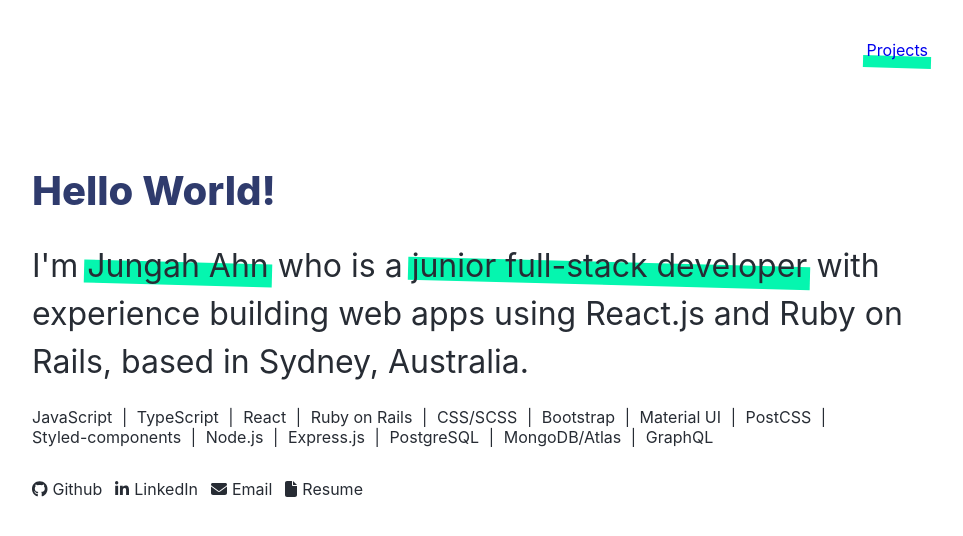
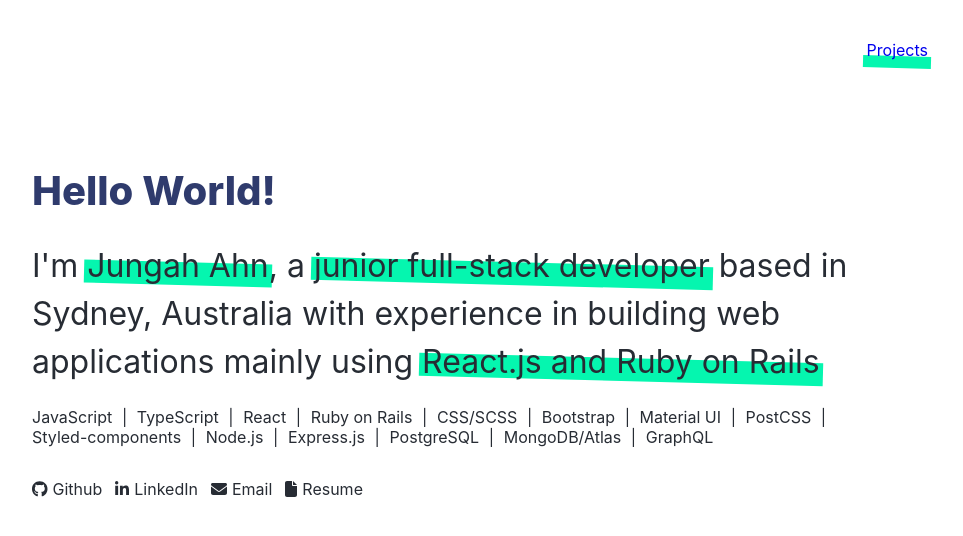
Before and after one commit to aanmeba/portfolio-react, a React (Create React App) app: page / in a window 1280 px wide. Shown: the top 536 px of the page, without its empty margins (160-1123 px from the left). Built offline with nearby package versions, Linux system fonts and the light colour scheme; no server answers.

Commit message:
fix highlighted words wrapping error

```diff
--- a/src/components/StyledComponents.js
+++ b/src/components/StyledComponents.js
@@ -1,9 +1,7 @@
 import styled, { keyframes } from "styled-components";
 
-// const brightNavy = "#2b3173";
 const brightNavy = "rgb(47,59,109)";
 const darkNavy = "#272c34";
-// const highlighter = "#00e65d";
 const highlighter = "rgb(5,246,175)";
 const tenpx = "0.6rem";
 const eightpx = "0.5rem";
@@ -17,6 +15,7 @@
   flex-direction: column;
   font-family: ${sansFont};
   color: ${darkNavy};
+  overflow-wrap: break-word;
 `;
 
 export const MainContainer = styled.div`
@@ -84,12 +83,11 @@
 `;
 
 export const Highlighter = styled.span`
-  & {
-    position: relative;
-  }
+  position: relative;
+  white-space: nowrap;
 
   &::after {
-    display: block;
+    display: inline-block;
     content: "";
     position: absolute;
     top: 1rem;
@@ -98,7 +96,7 @@
     width: calc(100% + 0.4rem);
     z-index: -1;
     transform: rotate(1.5deg);
-    background: ${highlighter};
+    background-color: ${highlighter};
   }
 `;
 
--- a/src/components/about.jsx
+++ b/src/components/about.jsx
@@ -5,10 +5,11 @@
 const About = () => (
   <>
     <Heading>
-      I'm <Highlighter>Jungah Ahn</Highlighter> who is a{" "}
-      <Highlighter>junior full-stack developer</Highlighter> with experience
-      building web apps using React.js and Ruby on Rails, based in Sydney,
-      Australia.
+      I'm <Highlighter>Jungah&nbsp;Ahn</Highlighter>, a{" "}
+      <Highlighter>junior&nbsp;full-stack&nbsp;developer</Highlighter> based in
+      Sydney, Australia with experience in building web applications mainly
+      using{" "}
+      <Highlighter>React.js&nbsp;and&nbsp;Ruby&nbsp;on&nbsp;Rails</Highlighter>
     </Heading>
     <TechStack />
   </>
--- a/src/components/running.jsx
+++ b/src/components/running.jsx
@@ -5,9 +5,9 @@
 const Running = ({ strava }) => (
   <>
     <Heading>
-      I'm <Highlighter>Jungah Ahn</Highlighter> who enjoys{" "}
-      <Highlighter>running and trail running</Highlighter>. You can see me
-      running (almost) every Saturday at Rhodes Parkrun 🏃🏻‍♀️
+      I'm <Highlighter>Jungah&nbsp;Ahn</Highlighter> who enjoys{" "}
+      <Highlighter>running&nbsp;and&nbsp;trail&nbsp;running</Highlighter>. You
+      can see me running (almost) every Saturday at Rhodes Parkrun 🏃🏻‍♀️
     </Heading>
     <RunningRecords strava={strava} />
   </>
```
